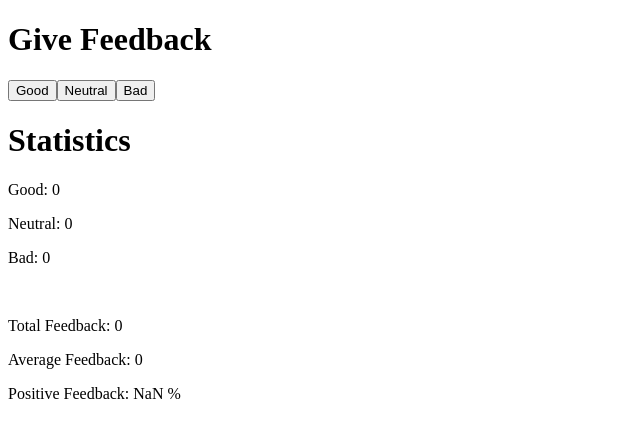
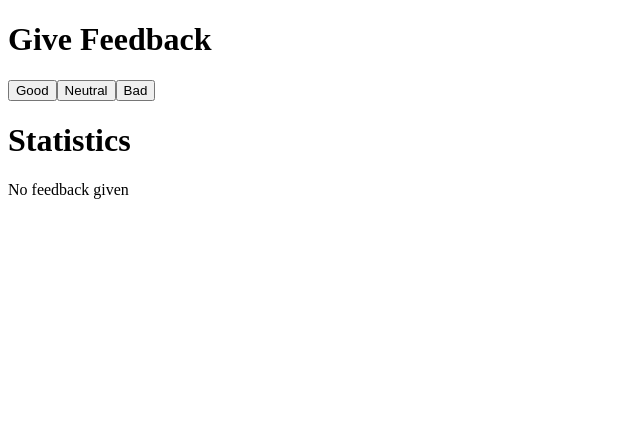
Before and after one commit to EthLev/fullstack-submissions, a React (Vite) app in the folder part1/unicafe/: page / in a window 1280 px wide. Shown: the top 438 px of the page, without its empty margins (0-640 px from the left). Built offline with nearby package versions, Linux system fonts and the light colour scheme.

Commit message:
Hides statistics if state is 0
- Ex 1.9 complete

```diff
--- a/part1/unicafe/src/App.jsx
+++ b/part1/unicafe/src/App.jsx
@@ -28,6 +28,12 @@ const App = () => {
   const Statistics = (props) => {
     const all = props.good + props.neutral + props.bad
 
+    if (all === 0) {
+      return (
+        <p>No feedback given</p>
+      )
+    }
+
     return(
       <div>
         <p>Good: {props.good}</p>
@@ -35,7 +41,7 @@ const App = () => {
         <p>Bad: {props.bad}</p>
         <br />
         <p>Total Feedback: {all}</p>
-        <p>Average Feedback: {(props.good - props.bad)}</p>
+        <p>Average Feedback: {(props.good - props.bad)/ all}</p>
         <p>Positive Feedback: {(props.good / all) * 100} %</p>
       </div>
     )
```
